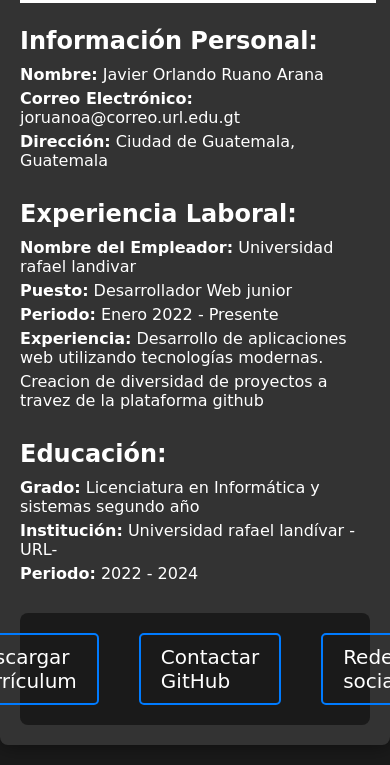
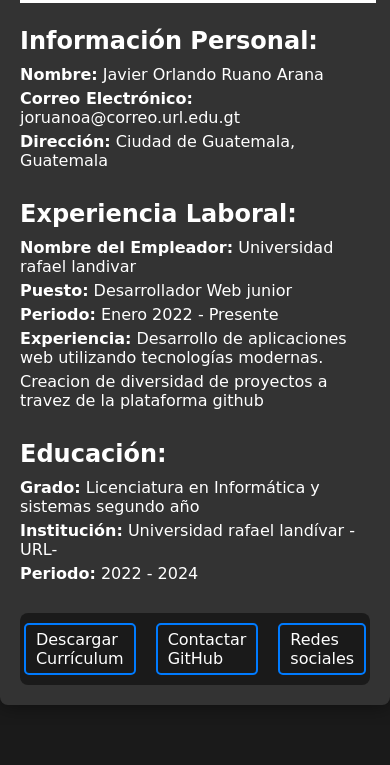
Before and after one commit to Javierini118/CurriculumVitaeJavierRuano, a plain HTML site: page index_mobile.html.html in a window 390 px wide. Shown: the part 654-1419 px from the top of the page. After the commit the page ends 1379 px from the top, so only its background shows below. Drawn offline with nearby package versions, Linux system fonts and the light colour scheme.

Commit message:
Update index_mobile.html.html

```diff
--- a/index_mobile.html.html
+++ b/index_mobile.html.html
@@ -83,7 +83,7 @@
             justify-content: center;
             align-items: center;
             background-color: #1a1a1a;
-            padding: 20px 0;
+            padding: 10px 0; /* Reducido el padding */
             border-radius: 8px;
             margin-top: 20px;
         }
@@ -91,12 +91,12 @@
         .controls a {
             color: #ffffff;
             text-decoration: none;
-            padding: 10px 20px;
+            padding: 5px 10px; /* Reducido el padding */
             border: 2px solid #007bff;
             border-radius: 5px;
             transition: all 0.3s ease;
-            font-size: 20px;
-            margin: 0 20px; /* Espacio entre los botones */
+            font-size: 16px; /* Reducido el tamaño del texto */
+            margin: 0 10px; /* Espacio entre los botones */
         }
 
         .controls a:hover {
```
